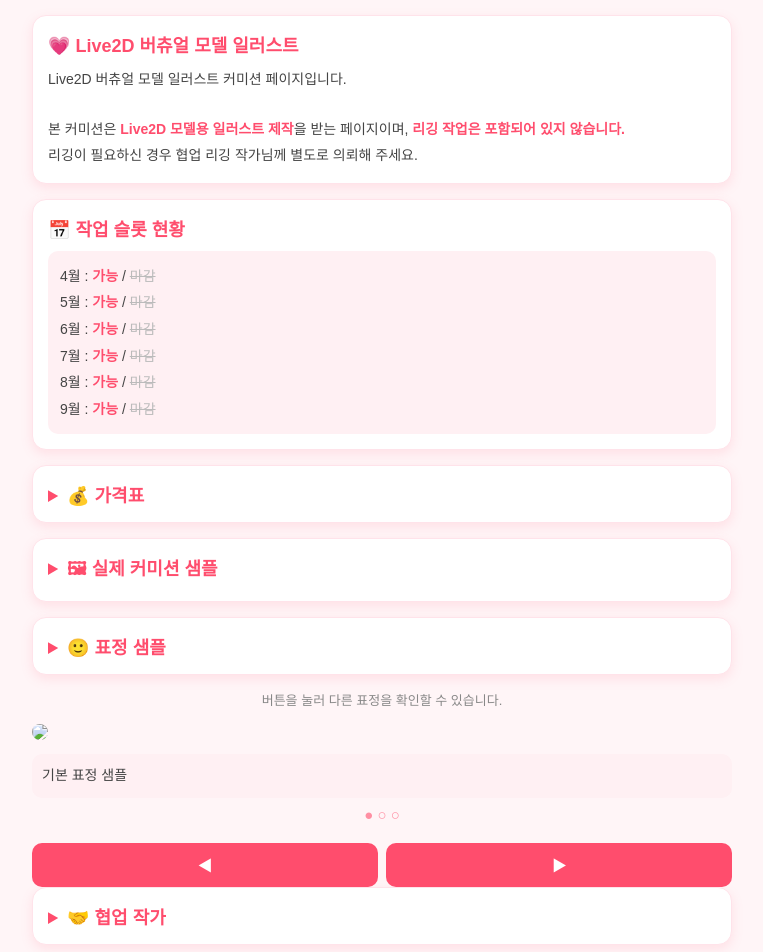
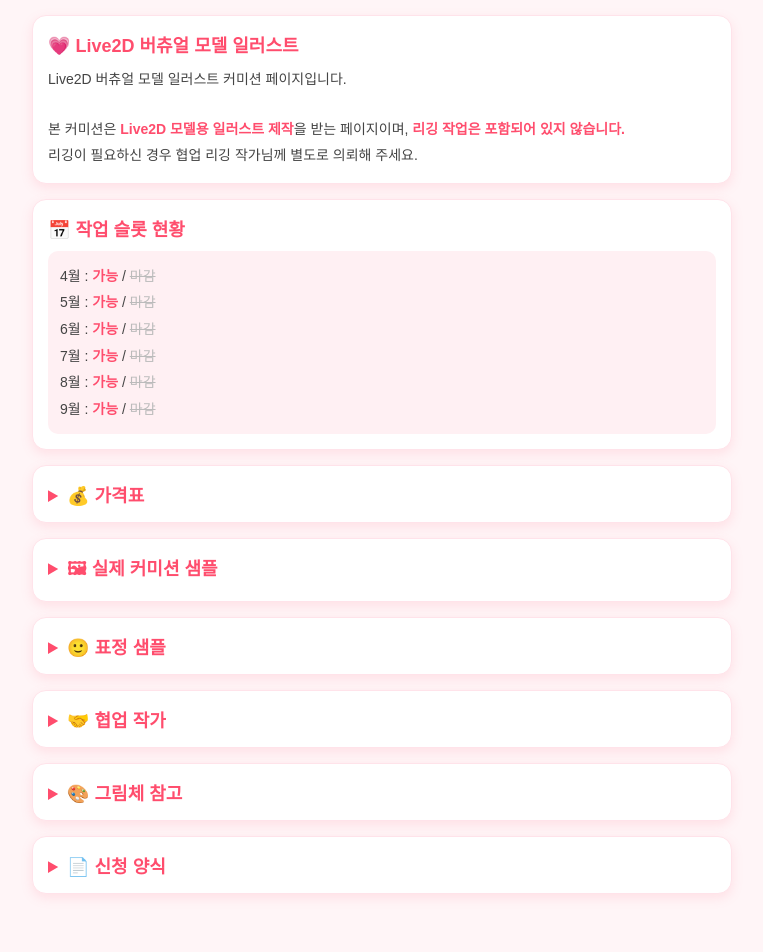
Before and after one commit to peach5828/peach-cm-page, a plain HTML site: page index.html in a window 1280 px wide. Shown: the top 952 px of the page, without its empty margins (258-1021 px from the left). After the commit the page ends 924 px from the top, so only its background shows below. Drawn offline with Linux system fonts and the light colour scheme; a web font is replaced by a local one.

Commit message:
Update index.html

```diff
--- a/index.html
+++ b/index.html
@@ -209,7 +209,7 @@
 
   <div style="margin-top:10px;">
    <div class="info-text">
-이미지를 클릭하면 크게 볼수 있습니!<br>
+이미지를 클릭하면 크게 볼수 있습니다!<br>
 뒤로 갈수록 예전 작업물입니다.
 </div>
 
@@ -248,27 +248,6 @@
       <button class="nav-btn" onclick="nextFace()">▶</button>
     </div>
   </div>
-</details>
-
-<div style="margin-top:10px;">
-
-<div class="info-text">버튼을 눌러 다른 표정을 확인할 수 있습니다.</div>
-
-<img id="faceGallery" src="face1.png" style="transition:opacity 0.25s ease;">
-
-<div id="faceDesc" class="desc-box" style="display:block;">
-기본 표정 샘플
-</div>
-
-<div id="faceDots" class="dots">● ○ ○</div>
-
-<div class="nav-wrap">
-<button class="nav-btn" onclick="prevFace()">◀</button>
-<button class="nav-btn" onclick="nextFace()">▶</button>
-</div>
-
-</div>
-
 </details>
 
   <details class="card">
```
